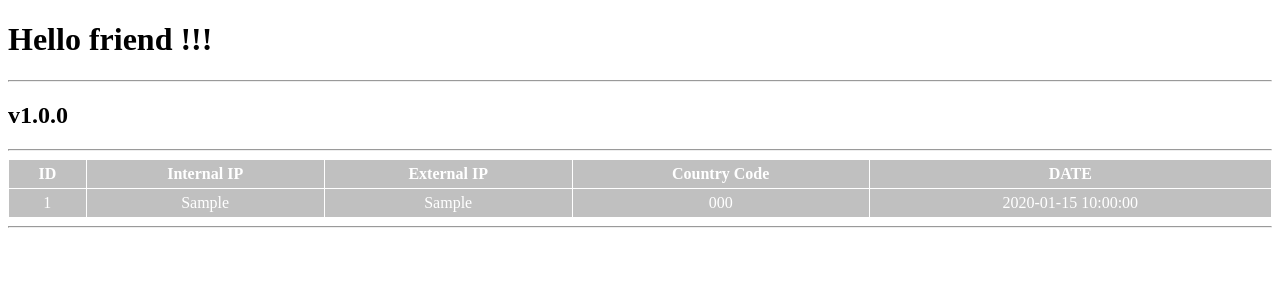
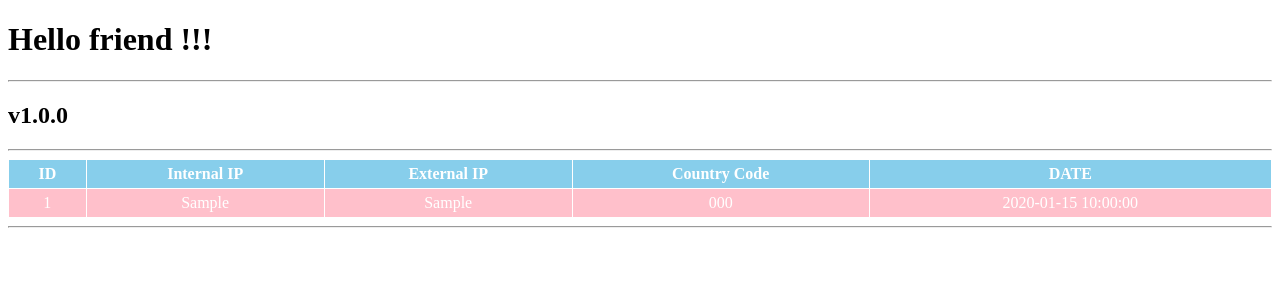
Before and after one commit to sirtimrod/Flask_Project, a Python web app: template templates/base.html in a window 1280 px wide. Shown: the top 300 px of the page. Run offline with Jinja, Linux system fonts and the light colour scheme; the template is opened without the code that fills it: most values are stand-ins (such as "Sample title", 1, 10 or a date in 2020).

Commit message:
Changed table colour

```diff
--- a/templates/base.html
+++ b/templates/base.html
@@ -10,9 +10,13 @@
         color: white; /* Цвет текста */
         border-spacing: 1px; /* Расстояние между ячейками */
        }
-       td, th {
-        background: silver; /* Цвет фона ячеек */
+       td {
+        background: Pink; /* Цвет фона ячеек */
         padding: 5px; /* Поля вокруг текста */
+       }
+       th {
+        background: SkyBlue;
+        padding: 5px;
        }
     </style>
     <h1>Hello friend !!!</h1>
```
Also changed, not shown: 1 other file.
